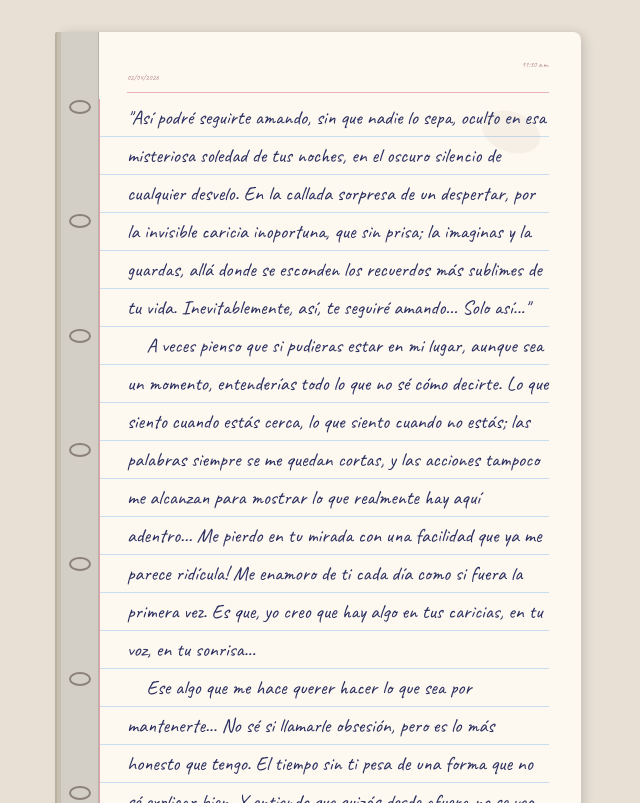
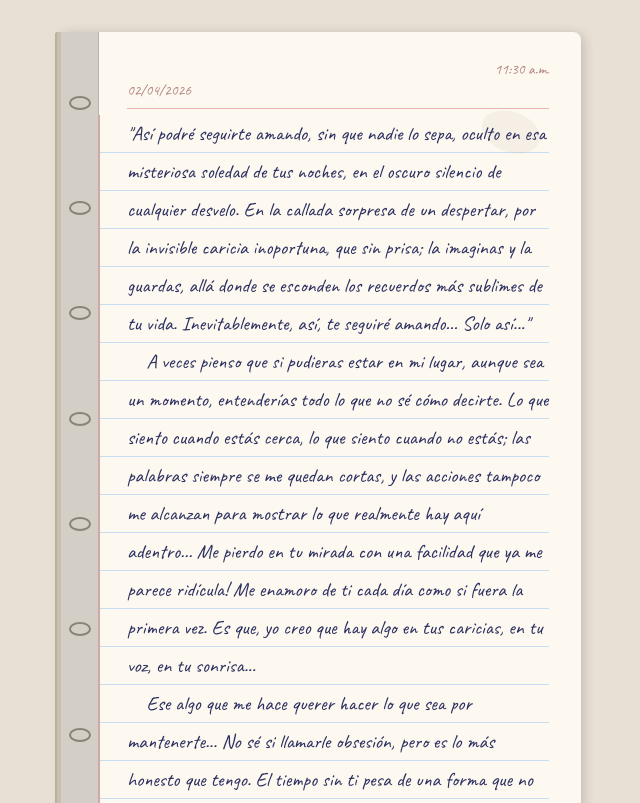
Before and after one commit to Edward8Duque22/FparaYti, a plain HTML site: page index.html in a window 1280 px wide. Shown: the top 803 px of the page, without its empty margins (319-959 px from the left). Drawn offline with Linux system fonts and the light colour scheme; a web font is replaced by a local one.

Commit message:
Update index.html

```diff
--- a/index.html
+++ b/index.html
@@ -65,17 +65,17 @@
     }
 
     .hora {
-      font-size: 7.5px;
+      font-size: 15px;
       color: #b08080;
       text-align: right;
-      margin-bottom: 4px;
+      margin-bottom: 2px;
     }
 
     .fecha {
-      font-size: 7.5px;
+      font-size: 15px;
       color: #b08080;
       text-align: left;
-      margin-bottom: 4px;
+      margin-bottom: 2px;
     }
 
     .lines-wrapper {
```
